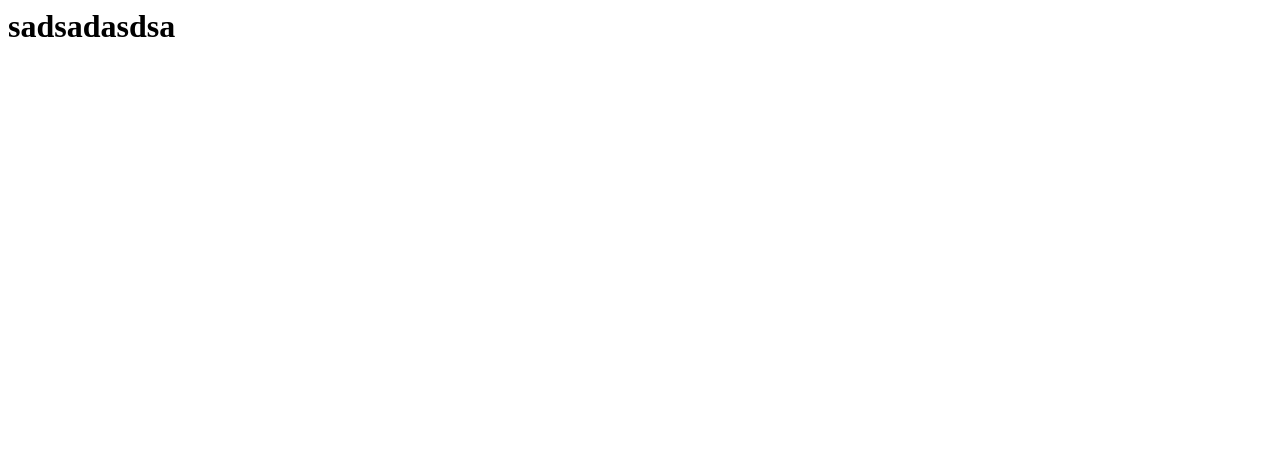
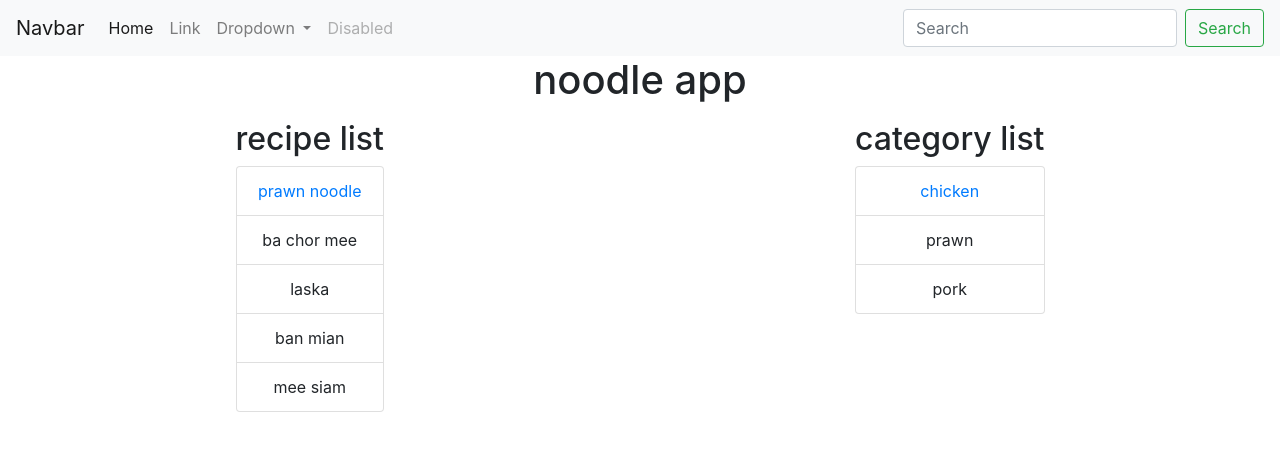
Before and after one commit to tanfeng95/noodle-app-css, a website: page index.html in a window 1280 px wide. Drawn offline with nearby package versions, Linux system fonts and the light colour scheme.

Commit message:
8th commit

```diff
--- a/index.html
+++ b/index.html
@@ -1 +1,95 @@
-<h1>sadsadasdsa</h1>
+<!doctype html>
+<html lang="en">
+
+<head>
+    <!-- Required meta tags -->
+    <meta charset="utf-8">
+    <meta name="viewport" content="width=device-width, initial-scale=1, shrink-to-fit=no">
+    <link href="styles.css" rel="stylesheet">
+
+    <!-- Bootstrap CSS -->
+    <link rel="stylesheet" href="https://stackpath.bootstrapcdn.com/bootstrap/4.3.1/css/bootstrap.min.css"
+        integrity="sha384-ggOyR0iXCbMQv3Xipma34MD+dH/1fQ784/j6cY/iJTQUOhcWr7x9JvoRxT2MZw1T" crossorigin="anonymous">
+
+    <title>Home page</title>
+</head>
+
+<body>
+    <nav class="navbar navbar-expand-lg navbar-light bg-light">
+        <a class="navbar-brand" href="#">Navbar</a>
+        <button class="navbar-toggler" type="button" data-toggle="collapse" data-target="#navbarSupportedContent"
+            aria-controls="navbarSupportedContent" aria-expanded="false" aria-label="Toggle navigation">
+            <span class="navbar-toggler-icon"></span>
+        </button>
+
+        <div class="collapse navbar-collapse" id="navbarSupportedContent">
+            <ul class="navbar-nav mr-auto">
+                <li class="nav-item active">
+                    <a class="nav-link" href="#">Home <span class="sr-only">(current)</span></a>
+                </li>
+                <li class="nav-item">
+                    <a class="nav-link" href="#">Link</a>
+                </li>
+                <li class="nav-item dropdown">
+                    <a class="nav-link dropdown-toggle" href="#" id="navbarDropdown" role="button"
+                        data-toggle="dropdown" aria-haspopup="true" aria-expanded="false">
+                        Dropdown
+                    </a>
+                    <div class="dropdown-menu" aria-labelledby="navbarDropdown">
+                        <a class="dropdown-item" href="#">Action</a>
+                        <a class="dropdown-item" href="#">Another action</a>
+                        <div class="dropdown-divider"></div>
+                        <a class="dropdown-item" href="#">Something else here</a>
+                    </div>
+                </li>
+                <li class="nav-item">
+                    <a class="nav-link disabled" href="#">Disabled</a>
+                </li>
+            </ul>
+            <form class="form-inline my-2 my-lg-0">
+                <input class="form-control mr-sm-2" type="search" placeholder="Search" aria-label="Search">
+                <button class="btn btn-outline-success my-2 my-sm-0" type="submit">Search</button>
+            </form>
+        </div>
+    </nav>
+
+    <div class="d-flex justify-content-center flex-column">
+        <h1 class="d-flex justify-content-center"> noodle app </h1>
+
+    </div>
+    <div class="d-flex flex-row justify-content-around">
+        <div class="p-2 bd-highlight">
+            <h2>recipe list</h2>
+            <ul class="list-group ">
+                <li class="list-group-item text-center "><a href="receipe.html">prawn noodle</a></li>
+                <li class="list-group-item text-center">ba chor mee</li>
+                <li class="list-group-item text-center">laska</li>
+                <li class="list-group-item text-center">ban mian</li>
+                <li class="list-group-item text-center">mee siam</li>
+            </ul>
+        </div>
+        <div class="p-2 bd-highlight">
+            <h2>category list</h2>
+            <ul class="list-group">
+                <li class="list-group-item text-center"><a href="category.html">chicken</a></li>
+                <li class="list-group-item text-center">prawn</li>
+                <li class="list-group-item text-center">pork</li>
+            </ul>
+        </div>
+    </div>
+
+
+    <!-- Optional JavaScript -->
+    <!-- jQuery first, then Popper.js, then Bootstrap JS -->
+    <script src="https://code.jquery.com/jquery-3.3.1.slim.min.js"
+        integrity="sha384-q8i/X+965DzO0rT7abK41JStQIAqVgRVzpbzo5smXKp4YfRvH+8abtTE1Pi6jizo"
+        crossorigin="anonymous"></script>
+    <script src="https://cdnjs.cloudflare.com/ajax/libs/popper.js/1.14.7/umd/popper.min.js"
+        integrity="sha384-UO2eT0CpHqdSJQ6hJty5KVphtPhzWj9WO1clHTMGa3JDZwrnQq4sF86dIHNDz0W1"
+        crossorigin="anonymous"></script>
+    <script src="https://stackpath.bootstrapcdn.com/bootstrap/4.3.1/js/bootstrap.min.js"
+        integrity="sha384-JjSmVgyd0p3pXB1rRibZUAYoIIy6OrQ6VrjIEaFf/nJGzIxFDsf4x0xIM+B07jRM"
+        crossorigin="anonymous"></script>
+</body>
+
+</html>
```
Also changed, not shown: category.html (+1 -1 lines), receipe.html (+1 -1 lines).
